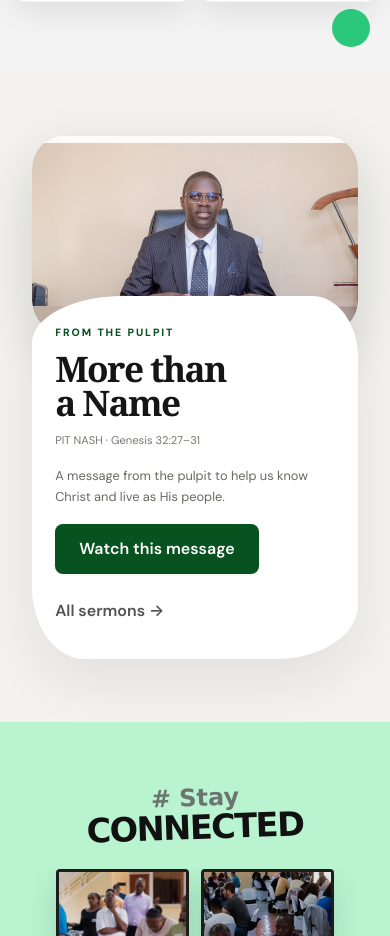
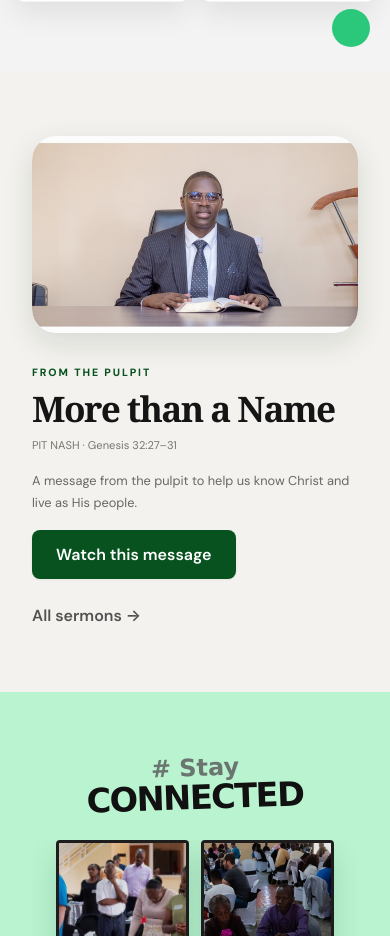
Before and after one commit to Watenehub/CFC, a React (Vite) app in the folder frontend/: page / in a window 390 px wide. Shown: the part 1302-2238 px from the top of the page. Built offline with nearby package versions, Linux system fonts and the light colour scheme; no server answers.

Commit message:
Home: From the pulpit flat layout; Giving: paybill banner layout, same behavior

```diff
--- a/frontend/src/pages/Giving.css
+++ b/frontend/src/pages/Giving.css
@@ -748,3 +748,88 @@
 .gv-pay h4 { margin: 0 0 0.5rem; color: var(--color-primary); }
 .gv-pay p { margin: 0 0 0.5rem; }
 .gv-pay pre { margin: 0.4rem 0 0; padding: 0.7rem; border-radius: 10px; background: #e3eadc; white-space: pre-wrap; font-family: inherit; }
+
+/* ---- Supplied layout: header, paybill banner, badges ---- */
+.gv-head { text-align: center; padding: 2rem 1rem 1.25rem; }
+.gv-head h1 { margin: 0 0 0.4rem; font-size: clamp(1.7rem, 4vw, 2.4rem); color: var(--color-primary); }
+.gv-head p { margin: 0 auto; max-width: 560px; color: var(--color-text-light); }
+
+.gv-banner {
+  display: grid;
+  grid-template-columns: 1fr 1fr;
+  align-items: stretch;
+  background: #fff;
+  overflow: hidden;
+}
+
+.gv-banner-img { position: relative; min-height: 240px; }
+.gv-banner-img img { position: absolute; inset: 0; width: 100%; height: 100%; object-fit: cover; }
+.gv-banner-img::after { content: ''; position: absolute; inset: 0; background: linear-gradient(to right, rgba(255,255,255,0) 55%, #fff 100%); }
+
+.gv-banner-pay {
+  display: flex;
+  flex-direction: column;
+  justify-content: center;
+  gap: 0.9rem;
+  padding: 1.5rem clamp(1rem, 4vw, 3rem);
+  text-align: center;
+}
+
+.gv-mpesa {
+  align-self: center;
+  padding: 0.5rem 1.5rem;
+  border-radius: 12px;
+  background: #1a7f37;
+  color: #fff;
+  font-size: clamp(1.1rem, 3vw, 1.9rem);
+  font-weight: 800;
+  letter-spacing: 0.03em;
+}
+
+.gv-label {
+  display: flex;
+  align-items: center;
+  gap: 0.75rem;
+  font-size: 0.8rem;
+  font-weight: 800;
+  letter-spacing: 0.12em;
+  color: #333;
+}
+.gv-label span { flex: 1; height: 2px; background: #cfd8d0; }
+
+.gv-boxes { display: flex; justify-content: center; gap: 0.4rem; }
+.gv-boxes div {
+  width: clamp(34px, 7vw, 56px);
+  height: clamp(44px, 9vw, 70px);
+  display: flex;
+  align-items: center;
+  justify-content: center;
+  border: 2px solid #cfd8d0;
+  border-radius: 8px;
+  background: #fff;
+  font-size: clamp(1.4rem, 4vw, 2.4rem);
+  font-weight: 800;
+}
+
+.gv-note { margin: 0; font-size: 0.85rem; color: var(--color-text-light); }
+
+.gv-cat-title { margin: 1.5rem 0 0.75rem; font-size: 1.1rem; color: var(--color-primary); }
+
+.gv-card-media { position: relative; }
+.gv-badge {
+  position: absolute;
+  top: 0.6rem;
+  right: 0.6rem;
+  padding: 0.2rem 0.65rem;
+  border-radius: 999px;
+  background: #0f766e;
+  color: #fff;
+  font-size: 0.68rem;
+  font-weight: 700;
+}
+
+@media (max-width: 720px) {
+  .gv-banner { grid-template-columns: 1fr; }
+  .gv-banner-img { min-height: 180px; }
+  .gv-banner-img::after { background: linear-gradient(to bottom, rgba(255,255,255,0) 55%, #fff 100%); }
+}
--- a/frontend/src/pages/Giving.jsx
+++ b/frontend/src/pages/Giving.jsx
@@ -78,13 +78,31 @@ function Giving() {
 
   return (
     <div className="giving-page">
-      <section className="gv-hero">
-        <img src="/giving.webp" alt="Lipa na M-PESA paybill number 400222" width="1200" decoding="async" fetchpriority="high" />
+      <header className="gv-head">
+        <h1>Give to Our Ministry</h1>
+        <p>Your generosity helps us serve our community and continue the work of the ministry.</p>
+      </header>
+
+      <section className="gv-banner" aria-label="Lipa na M-PESA paybill">
+        <div className="gv-banner-img">
+          <img src="/chapel.jpg" alt="Cornerstone Family Chapel building" decoding="async" fetchpriority="high" />
+        </div>
+        <div className="gv-banner-pay">
+          <div className="gv-mpesa">LIPA NA M-PESA</div>
+          <div className="gv-label"><span />PAYBILL NUMBER<span /></div>
+          <div className="gv-boxes">
+            {'400222'.split('').map((digit, index) => (
+              <div key={index}>{digit}</div>
+            ))}
+          </div>
+          <div className="gv-label"><span />ACCOUNT NUMBER<span /></div>
+          <p className="gv-note">Use the appropriate giving category as your account reference when making your contribution.</p>
+        </div>
       </section>
 
       <div className="container">
         <section className="giving-filters">
-          <h3>Filter by Category</h3>
+          <h2 className="gv-cat-title">Choose What You Would Like to Give Towards</h2>
           <div className="filter-buttons">
             <button
               className={`filter-btn ${selectedCategory === '' ? 'active' : ''}`}
@@ -121,6 +139,7 @@ function Giving() {
                       decoding="async"
                       onError={(e) => { e.target.src = '/chapel.jpg' }}
                     />
+                    {option.category && <span className="gv-badge">{option.category}</span>}
                   </div>
                   <div className="gv-card-body">
                     <h3>{option.title}</h3>
--- a/frontend/src/pages/Home.css
+++ b/frontend/src/pages/Home.css
@@ -1078,9 +1078,9 @@
 .home .sermon-feature-grid {
   position: relative;
   display: grid;
-  grid-template-columns: minmax(300px, 0.9fr) minmax(360px, 1.15fr);
+  grid-template-columns: minmax(0, 1fr) minmax(0, 1fr);
   align-items: center;
-  gap: clamp(1rem, 4vw, 4rem);
+  gap: clamp(1.5rem, 5vw, 4.5rem);
   max-width: 1030px;
   margin: 0 auto;
 }
@@ -1088,12 +1088,14 @@
 .home .sermon-feature-media {
   position: relative;
   z-index: 1;
-  width: min(100%, 430px);
+  width: 100%;
   aspect-ratio: auto;
-  margin-left: 3%;
-  border-radius: 32px;
-  box-shadow: 0 22px 55px rgba(20, 30, 20, 0.16);
+  max-height: none;
+  margin: 0;
+  border-radius: 24px;
+  box-shadow: 0 10px 30px rgba(20, 30, 20, 0.12);
   background: transparent;
+  overflow: hidden;
 }
 
 .home .sermon-feature-media img {
@@ -1102,18 +1104,18 @@
   display: block;
   width: 100%;
   height: auto;
-  border-radius: 32px;
+  border-radius: 24px;
   object-fit: contain;
 }
 
 .home .sermon-feature-content {
   position: relative;
   z-index: 2;
-  margin-left: -16%;
-  padding: clamp(2rem, 4.5vw, 4.2rem);
-  background: #fff;
-  border-radius: 34% 17% 31% 18% / 16% 20% 17% 26%;
-  box-shadow: 0 22px 55px rgba(20, 30, 20, 0.08);
+  margin: 0;
+  padding: 0;
+  background: none;
+  border-radius: 0;
+  box-shadow: none;
 }
 
 .home .sermon-feature-content .section-heading { font-size: clamp(2.2rem, 4.1vw, 4rem); }
@@ -1262,7 +1264,6 @@
   .home .experience-grid { grid-template-columns: repeat(2, minmax(0, 1fr)); max-width: 720px; margin: 0 auto; }
   .home .experience-card:nth-child(n) { transform: translateY(0); }
   .home .experience-card:nth-child(even) { margin-top: 28px; }
-  .home .sermon-feature-content { margin-left: -12%; }
 }
 
 @media (max-width: 820px) {
@@ -1272,7 +1273,7 @@
   .home .sermon-feature-grid,
   .home .events-layout { grid-template-columns: 1fr; gap: 2.2rem; }
   .home .sermon-feature-media { width: min(100%, 500px); margin: 0 auto; }
-  .home .sermon-feature-content { width: min(100%, 620px); margin: -4.5rem auto 0; }
+  .home .sermon-feature-content { width: min(100%, 620px); margin: 0 auto; }
   .home .event-showcase-image { width: min(100%, 500px); margin: 0 auto; }
   .home .events-copy { max-width: 620px; margin: 0 auto; text-align: center; }
   .home .events-description { margin-left: auto; margin-right: auto; }
@@ -1302,7 +1303,7 @@
   .home .experience-card:nth-child(n) { margin-top: 0; }
   .home .experience-card:nth-child(odd) { transform: translateX(-15px); }
   .home .experience-card:nth-child(even) { transform: translateX(15px); }
-  .home .sermon-feature-content { padding: 2rem 1.45rem 2.2rem; border-radius: 28% 14% 25% 16% / 13% 17% 15% 20%; }
+  .home .sermon-feature-content { padding: 0; }
   .home .connect .section-heading { margin-left: 1.2rem; }
   .home .connect-stage { min-height: 0; }
   .home .connect-stage .section-header {
```
